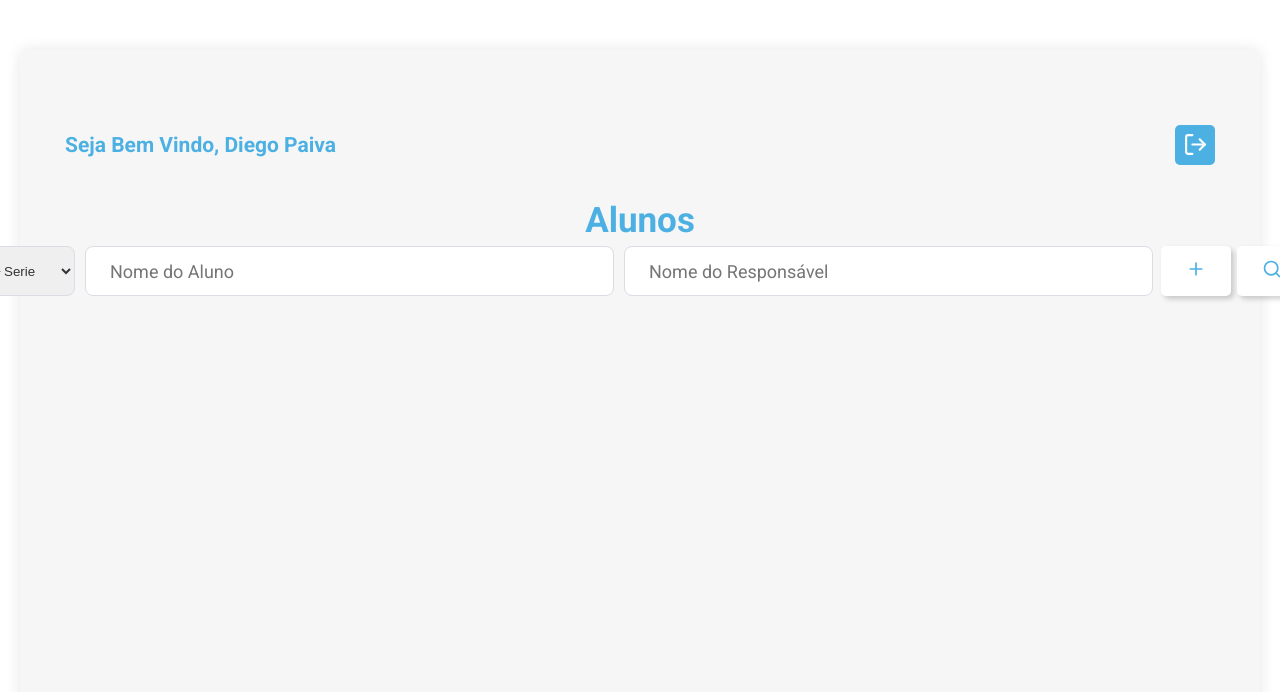
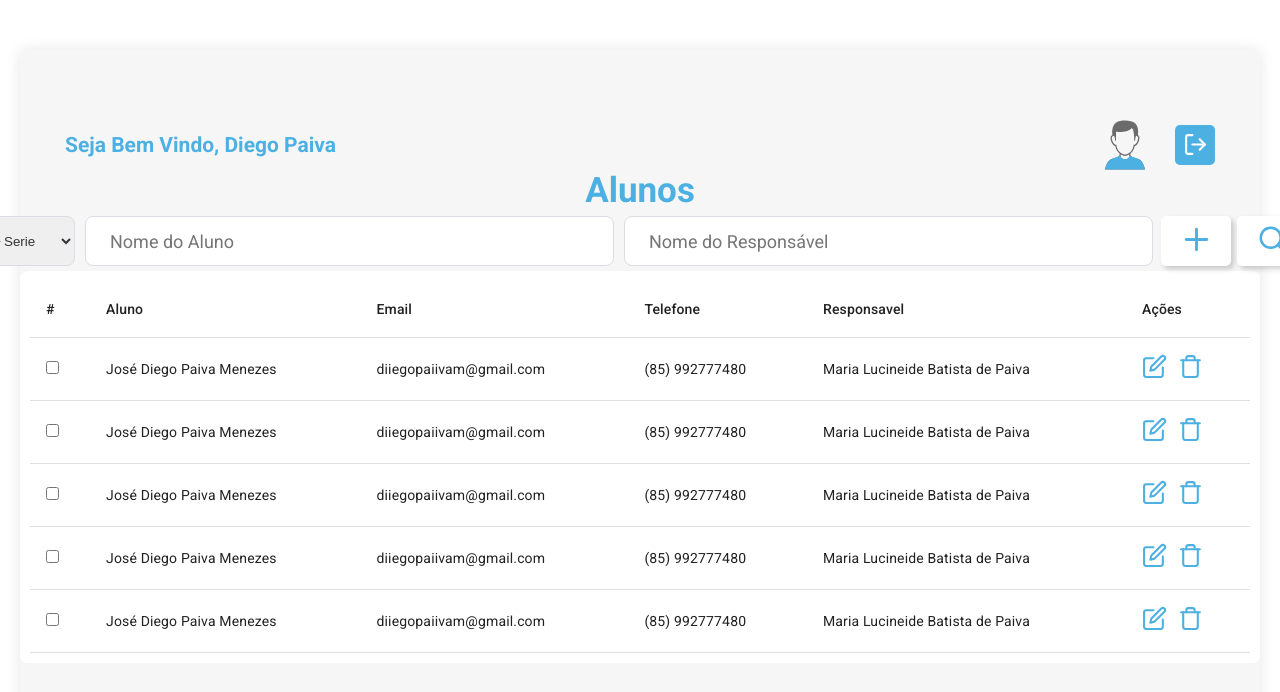
Before and after one commit to diiegopaiivam/agenda-escolar, a React (Create React App) app in the folder front/: page /aluno in a window 1280 px wide. Shown: the top 692 px of the page. Built offline with nearby package versions, Linux system fonts and the light colour scheme.

Commit message:
html da tabela de alunos

```diff
--- a/front/package.json
+++ b/front/package.json
@@ -3,6 +3,7 @@
   "version": "0.1.0",
   "private": true,
   "dependencies": {
+    "@material-ui/core": "^4.10.2",
     "@testing-library/jest-dom": "^4.2.4",
     "@testing-library/react": "^9.5.0",
     "@testing-library/user-event": "^7.2.1",
@@ -10,7 +11,8 @@
     "react-dom": "^16.13.1",
     "react-icons": "^3.10.0",
     "react-router-dom": "^5.2.0",
-    "react-scripts": "3.4.1"
+    "react-scripts": "3.4.1",
+    "reactstrap": "^8.4.1"
   },
   "scripts": {
     "start": "react-scripts start",
--- a/front/src/pages/aluno/index.js
+++ b/front/src/pages/aluno/index.js
@@ -1,5 +1,7 @@
 import React from 'react';
-import { FiLogOut, FiPlus, FiSearch } from 'react-icons/fi';
+import { FiLogOut, FiPlus, FiSearch, FiTrash, FiEdit } from 'react-icons/fi';
+import { Table, TableHead, TableBody, TableRow, TableCell } from '@material-ui/core';
+import AlunoImg from './../../assets/aluno.svg';
 
 import './style.css';
 
@@ -10,6 +12,7 @@ const Aluno = () => {
                 <header>
                     <div className="row">
                         <h2>Seja Bem Vindo, <strong>Diego Paiva</strong></h2>
+                        <img src={AlunoImg} alt="Aluno" />
                         <div className="icon">
                             <FiLogOut size={25} style={{margin: "7 auto", display: "block"}} color="#fff"/>
                         </div>
@@ -25,15 +28,71 @@ const Aluno = () => {
                                     <option value="2">2ª Serie</option>
                                     <option value="3">3ª Serie</option>
                                 </select>
-                                <input className="name" placeholder="Nome do Aluno" />
-                                <input placeholder="Nome do Responsável" />
+                                <input type="text" className="name" placeholder="Nome do Aluno" />
+                                <input type="text" placeholder="Nome do Responsável" />
                             </div>
                             <div className="adicionais">
-                                <button><FiPlus size={20} color="#4CB0E3" /></button>
-                                <button><FiSearch size={20} color="#4CB0E3" /></button>
+                                <button><FiPlus size={35} color="#4CB0E3" title="Cadastrar Aluno" /></button>
+                                <button><FiSearch size={30} color="#4CB0E3" title="Pesquisar Aluno" /></button>
                             </div>
                         </div>
                     </form>
+                    <div className="container-table">
+                        <Table aria-label="sticky table">
+                            <TableHead>
+                                <TableRow>
+                                    <TableCell>#</TableCell>
+                                    <TableCell>Aluno</TableCell>
+                                    <TableCell>Email</TableCell>
+                                    <TableCell>Telefone</TableCell>
+                                    <TableCell>Responsavel</TableCell>
+                                    <TableCell>Ações</TableCell>
+                                </TableRow>
+                            </TableHead>
+                            <TableBody>
+                                <TableRow>
+                                    <TableCell><input type="checkbox"/></TableCell>
+                                    <TableCell>José Diego Paiva Menezes</TableCell>
+                                    <TableCell>diiegopaiivam@gmail.com</TableCell>
+                                    <TableCell>(85) 992777480</TableCell>
+                                    <TableCell>Maria Lucineide Batista de Paiva</TableCell>
+                                    <TableCell><FiEdit size={25} color="#4CB0E3" /> &nbsp; <FiTrash size={25} color="#4CB0E3" /></TableCell>
+                                </TableRow>
+                                <TableRow>
+                                    <TableCell><input type="checkbox"/></TableCell>
+                                    <TableCell>José Diego Paiva Menezes</TableCell>
+                                    <TableCell>diiegopaiivam@gmail.com</TableCell>
+                                    <TableCell>(85) 992777480</TableCell>
+                                    <TableCell>Maria Lucineide Batista de Paiva</TableCell>
+                                    <TableCell><FiEdit size={25} color="#4CB0E3" /> &nbsp; <FiTrash size={25} color="#4CB0E3" /></TableCell>
+                                </TableRow>
+                                <TableRow>
+                                    <TableCell><input type="checkbox"/></TableCell>
+                                    <TableCell>José Diego Paiva Menezes</TableCell>
+                                    <TableCell>diiegopaiivam@gmail.com</TableCell>
+                                    <TableCell>(85) 992777480</TableCell>
+                                    <TableCell>Maria Lucineide Batista de Paiva</TableCell>
+                                    <TableCell><FiEdit size={25} color="#4CB0E3" /> &nbsp; <FiTrash size={25} color="#4CB0E3" /></TableCell>
+                                </TableRow>
+                                <TableRow>
+                                    <TableCell><input type="checkbox"/></TableCell>
+                                    <TableCell>José Diego Paiva Menezes</TableCell>
+                                    <TableCell>diiegopaiivam@gmail.com</TableCell>
+                                    <TableCell>(85) 992777480</TableCell>
+                                    <TableCell>Maria Lucineide Batista de Paiva</TableCell>
+                                    <TableCell><FiEdit size={25} color="#4CB0E3" /> &nbsp; <FiTrash size={25} color="#4CB0E3" /></TableCell>
+                                </TableRow>
+                                <TableRow>
+                                    <TableCell><input type="checkbox"/></TableCell>
+                                    <TableCell>José Diego Paiva Menezes</TableCell>
+                                    <TableCell>diiegopaiivam@gmail.com</TableCell>
+                                    <TableCell>(85) 992777480</TableCell>
+                                    <TableCell>Maria Lucineide Batista de Paiva</TableCell>
+                                    <TableCell><FiEdit size={25} color="#4CB0E3" /> &nbsp; <FiTrash size={25} color="#4CB0E3" /></TableCell>
+                                </TableRow>
+                            </TableBody>
+                        </Table>
+                    </div>
                 </section>
             </div>
         </div>
--- a/front/src/pages/aluno/style.css
+++ b/front/src/pages/aluno/style.css
@@ -48,7 +48,7 @@
 }
 
 .container section {
-    margin-top: 80px;
+    margin-top: 50px;
     display: block;
     position: relative;
 }
@@ -64,6 +64,12 @@
     display: flex;
     align-items: center;
     justify-content: center;
+}
+
+.row img {
+    max-width: 50px;
+    position: absolute;
+    right: 80px;
 }
 
 .row .form-group {
@@ -102,3 +108,13 @@
     border-radius: 8px;
     padding: 0 8px;
 }
+
+.container-table {
+    width: 100%;
+    margin: 0 auto;
+    max-width: 1400px;
+    overflow-x: auto;
+    border-radius: 8px;
+    background-color: #fff;
+    padding: 10px;
+}
```
Also changed, not shown: 1 other file (tests, documents, lock files or other folders).
